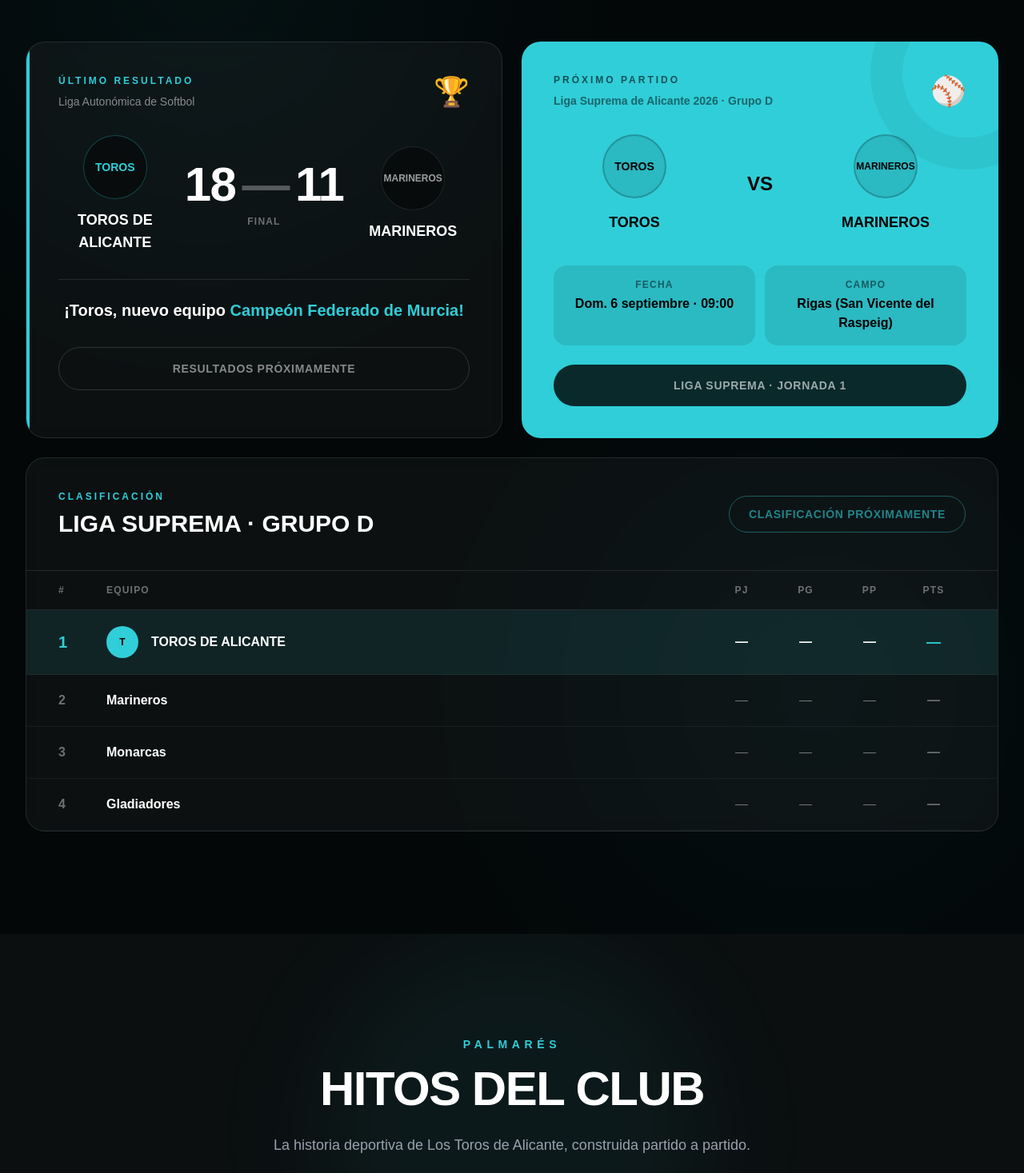
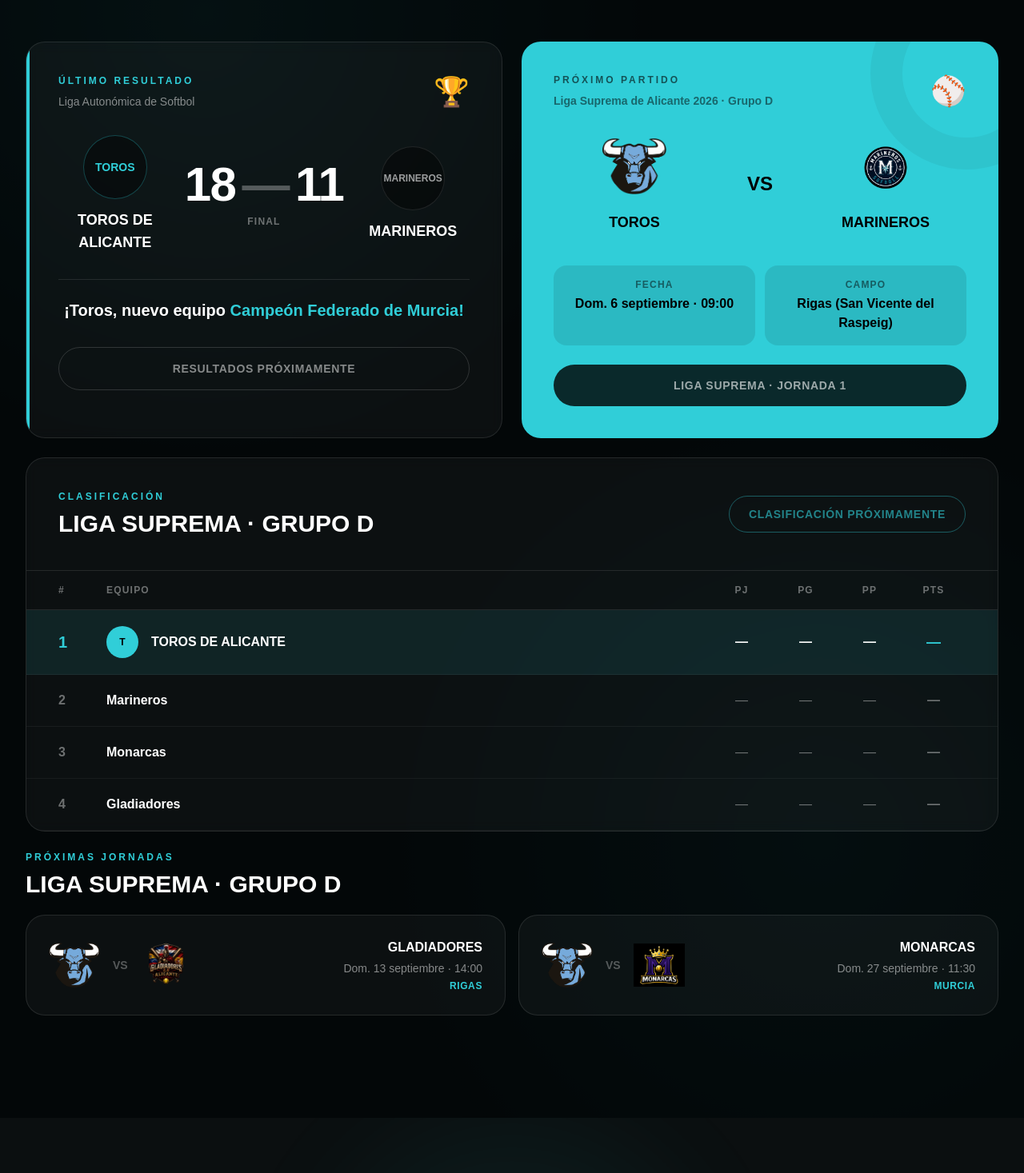
Before and after one commit to Somostoros/somostoros-web, a Next.js app: page / in a window 1280 px wide. Shown: the part 5440-6907 px from the top of the page at 80% size. Built offline with nearby package versions, Linux system fonts and the light colour scheme.

Commit message:
Añade logos y próximas jornadas de Liga Suprema

```diff
--- a/components/sections/Competition.tsx
+++ b/components/sections/Competition.tsx
@@ -1,6 +1,7 @@
 "use client";
 
 import { motion } from "framer-motion";
+import Image from "next/image";
 
 export default function Competition() {
   return (
@@ -165,10 +166,14 @@ export default function Competition() {
               <div className="flex items-center justify-center gap-5 text-center sm:gap-10">
 
                 <div className="flex-1">
-                  <div className="mx-auto mb-4 flex h-20 w-20 items-center justify-center rounded-full border-2 border-black/20 bg-black/10">
-                    <span className="text-sm font-black">
-                      TOROS
-                    </span>
+                  <div className="mx-auto mb-4 flex h-20 w-20 items-center justify-center">
+                    <Image
+                    src="/logos/teams/toros-alicante.png"
+                    alt="Los Toros de Alicante"
+                    width={80}
+                    height={80}
+                    className="h-20 w-20 object-contain"
+                    />
                   </div>
 
                   <p className="text-lg font-black uppercase">
@@ -181,10 +186,14 @@ export default function Competition() {
                 </div>
 
                 <div className="flex-1">
-                  <div className="mx-auto mb-4 flex h-20 w-20 items-center justify-center rounded-full border-2 border-black/20 bg-black/10">
-                    <span className="text-xs font-black">
-                      MARINEROS
-                    </span>
+                  <div className="mx-auto mb-4 flex h-20 w-20 items-center justify-center">
+                    <Image
+                    src="/logos/teams/marineros-benidorm.png"
+                    alt="Marineros"
+                    width={80}
+                    height={80}
+                    className="h-20 w-20 object-contain"
+                    />
                   </div>
 
                   <p className="text-lg font-black uppercase">
@@ -349,6 +358,120 @@ export default function Competition() {
           </div>
         </motion.div>
 
+                {/* ====================================================== */}
+        {/* PRÓXIMAS JORNADAS */}
+        {/* ====================================================== */}
+
+        <motion.div
+          initial={{ opacity: 0, y: 30 }}
+          whileInView={{ opacity: 1, y: 0 }}
+          viewport={{ once: true, amount: 0.2 }}
+          transition={{ duration: 0.7 }}
+          className="mt-6"
+        >
+          <div className="mb-5 flex items-end justify-between gap-4">
+            <div>
+              <p className="text-xs font-black uppercase tracking-[0.25em] text-[#30CED8]">
+                PRÓXIMAS JORNADAS
+              </p>
+
+              <h3 className="mt-2 text-2xl font-black uppercase sm:text-3xl">
+                Liga Suprema · Grupo D
+              </h3>
+            </div>
+          </div>
+
+          <div className="grid gap-4 md:grid-cols-2">
+
+            {/* GLADIADORES */}
+            <div className="rounded-3xl border border-white/10 bg-white/[0.04] p-6 sm:p-7">
+              <div className="flex items-center justify-between gap-5">
+
+                <div className="flex items-center gap-4">
+                  <Image
+                    src="/logos/teams/toros-alicante.png"
+                    alt="Los Toros de Alicante"
+                    width={64}
+                    height={64}
+                    className="h-16 w-16 object-contain"
+                  />
+
+                  <span className="text-sm font-black text-white/30">
+                    VS
+                  </span>
+
+                  <Image
+                    src="/logos/teams/gladiadores.png"
+                    alt="Gladiadores"
+                    width={64}
+                    height={64}
+                    className="h-16 w-16 object-contain"
+                  />
+                </div>
+
+                <div className="text-right">
+                  <p className="font-black uppercase">
+                    Gladiadores
+                  </p>
+
+                  <p className="mt-1 text-sm text-white/50">
+                    Dom. 13 septiembre · 14:00
+                  </p>
+
+                  <p className="mt-1 text-xs font-bold uppercase tracking-wider text-[#30CED8]">
+                    Rigas
+                  </p>
+                </div>
+
+              </div>
+            </div>
+
+            {/* MONARCAS */}
+            <div className="rounded-3xl border border-white/10 bg-white/[0.04] p-6 sm:p-7">
+              <div className="flex items-center justify-between gap-5">
+
+                <div className="flex items-center gap-4">
+                  <Image
+                    src="/logos/teams/toros-alicante.png"
+                    alt="Los Toros de Alicante"
+                    width={64}
+                    height={64}
+                    className="h-16 w-16 object-contain"
+                  />
+
+                  <span className="text-sm font-black text-white/30">
+                    VS
+                  </span>
+
+                  <Image
+                    src="/logos/teams/monarcas.jpeg"
+                    alt="Monarcas"
+                    width={64}
+                    height={64}
+                    className="h-16 w-16 object-contain"
+                  />
+                </div>
+
+                <div className="text-right">
+                  <p className="font-black uppercase">
+                    Monarcas
+                  </p>
+
+                  <p className="mt-1 text-sm text-white/50">
+                    Dom. 27 septiembre · 11:30
+                  </p>
+
+                  <p className="mt-1 text-xs font-bold uppercase tracking-wider text-[#30CED8]">
+                    Murcia
+                  </p>
+                </div>
+
+              </div>
+            </div>
+
+          </div>
+        </motion.div>
+
       </div>
     </section>
   );
```
Also changed, not shown: public/logos/teams/gladiadores.png (added), public/logos/teams/monarcas.jpeg (added).
